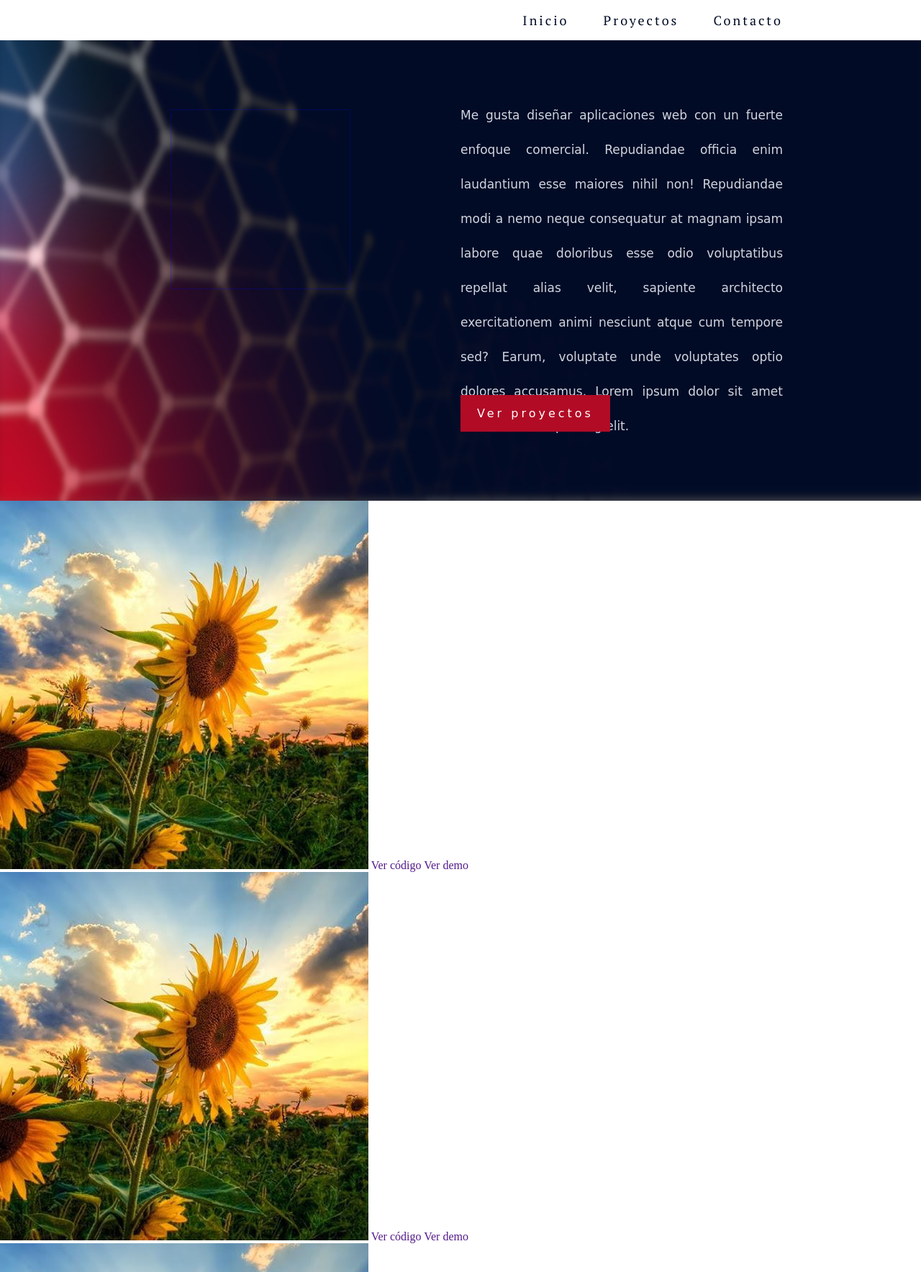
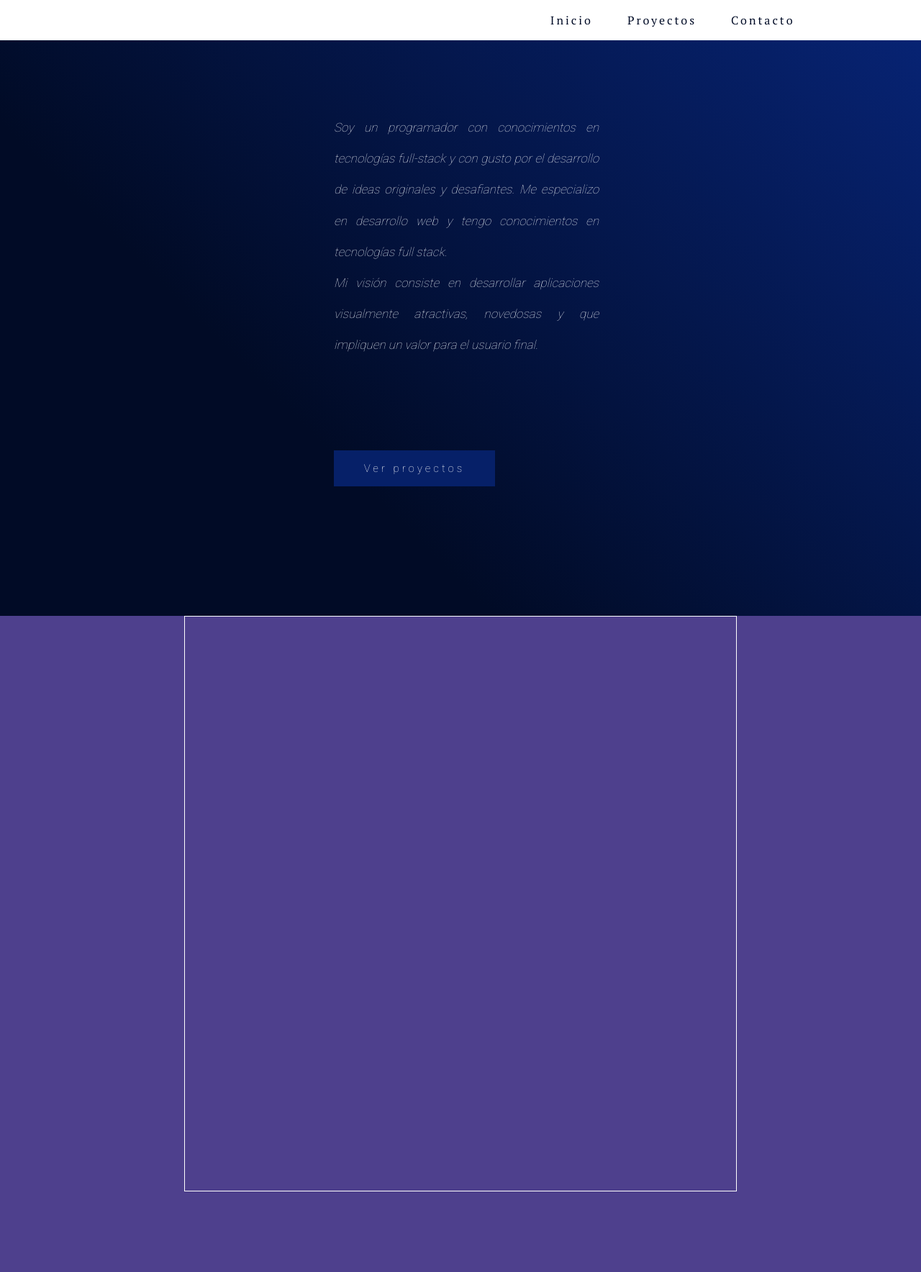
Before and after one commit to jpmsoftware/portfolio, a plain HTML site: page index.html in a window 1280 px wide. Shown: the top 1768 px of the page at 72% size. Drawn offline with Linux system fonts and the light colour scheme; a web font is replaced by a local one.

Commit message:
new layout

```diff
--- a/index.html
+++ b/index.html
@@ -1,70 +1,69 @@
 <!DOCTYPE html>
-<html lang="en">
+<html lang="es">
 <head>
     <meta charset="UTF-8">
     <meta name="viewport" content="width=device-width, initial-scale=1.0">
-    <link rel="stylesheet" href="../styles.css">
-    <script defer src="../index.js"></script>
-    <title>cronossoftware</title>
+    <link rel="stylesheet" href="styles.css">
+    <script defer src="script.js"></script>
+    <link rel="icon" href="./img/favicon.png">
+    <title>jpm software</title>
 </head>
 <body>
     <header>
-        <div id="header-content">
-            <nav id="nav-bar">
-                <ul id="menu">
-                    <li><a href="">Inicio</a></li>
-                    <li><a href="#proyectos">Proyectos</a></li>
-                    <li><a href="">Contacto</a></li>
-                </ul>
-            </nav>
-            <img src="../img/menu.png" alt="" id="burger" onclick="ShowMenu()">
-        </div>
+        <nav id="nav-bar">
+            <ul id="menu">
+                <li><a href="#inicio">Inicio</a></li>
+                <li><a href="#proyectos">Proyectos</a></li>
+                <li><a href="#" onclick="ShowModal()">Contacto</a></li>
+            </ul>
+        </nav>
+        <img src="img/menu.png" alt="" id="burger" onclick="ShowMenu()">
     </header>
 
-    <section id="banner">
-        <img src="../img/background-horizontal.jpg" alt="" id="bk">
+    <section id="inicio">
+        <div id="background"></div>
         <div id="banner-content">
-            <div id="images-area">
-                <div id="profile-img"></div>
-            </div>
             <div id="text-area">
-                <h3></h3>
-                <p>Me gusta diseñar aplicaciones web con un fuerte enfoque comercial.
-                Repudiandae officia enim laudantium esse maiores nihil non!
-                Repudiandae modi a nemo neque consequatur at magnam ipsam labore
-                quae doloribus esse odio voluptatibus repellat alias velit,
-                sapiente architecto exercitationem animi nesciunt atque cum tempore sed? Earum,
-                voluptate unde voluptates optio dolores accusamus.
-                Lorem ipsum dolor sit amet consectetur adipisicing elit. </p>
-                <a href="" class="button">Ver proyectos</a>
+                <p>Soy un programador con conocimientos en tecnologías full-stack
+                y con gusto por el desarrollo de ideas originales y desafiantes.
+                Me especializo en desarrollo web y tengo conocimientos en tecnologías full stack.<br>
+                Mi visión consiste en desarrollar aplicaciones visualmente atractivas, novedosas y que
+                impliquen un valor para el usuario final.
+                </p>
+                <a href="#proyectos" class="button">Ver proyectos</a>
             </div>
         </div>
     </section>
 
-    <section id="projects">
+    <section id="proyectos">
         <div id="card-container">
-            <div id="card-1">
-                <img src="../img/pic01.jpeg" alt="">
-                <a href="">Ver código</a>
-                <a href="">Ver demo</a>
+            <div class="card">
+                <!-- <a href="" class="button"></a>
+                <a href="" class="button"></a> -->
             </div>
-            <div id="card-2">
-                <img src="../img/pic01.jpeg" alt="">
-                <a href="">Ver código</a>
-                <a href="">Ver demo</a>
+            <div class="card">
+                <!-- <a href="" class="button"></a>
+                <a href="" class="button"></a> -->
             </div>
-            <div id="card-3">
-                <img src="../img/pic01.jpeg" alt="">
-                <a href="">Ver código</a>
-                <a href="">Ver demo</a>
+            <div class="card">
+                <!-- <a href="" class="button"></a>
+                <a href="" class="button"></a> -->
             </div>
         </div>
     </section>
 
-    <img src="../img/arrow-up.png" alt="up" id="btn-up">
+    <section id="contacto">
+        <div id="img-container">
+            <img src="" alt="">
+        </div>
+        <div id="right-panel">
+
+        </div>
+    </section>
+
+    <img src="img/flecha-arriba.png" alt="up" id="btn-up" onclick="ScrollUp()">
 
     <footer>
-
     </footer>
 </body>
 </html>
--- a/script.js
+++ b/script.js
@@ -1,18 +1,36 @@
 var btnUp = document.getElementById('btn-up')
 var burger = document.getElementById('burger');
+var modal = document.getElementById('contacto');
+
+window.onload = () => {
+
+}
 
 window.onscroll = () => {
     if (window.pageYOffset >= 350) {
         btnUp.style.display = 'block';
-        btnUp.style.animation = 'FadeIn 1.5s 1';
+        btnUp.style.animation = 'FadeIn 1s 1';
     } else {
-        btnUp.style.animation = 'FadeOut 1.5s 1';
-        setInterval(() => {
-            // btnUp.style.display = 'none';
-        }, 1500);
+        btnUp.style.animation = 'FadeOut 0.7s 1';
+        btnUp.style.animationFillMode = 'forwards';
     }
 }
 
-function ShowMenu () {
-    burger.style.rotate = 90;
+window.onclick = (event) => {
+    if(event.target == modal) {
+        modal.style.display = 'none';
+    }
 }
+
+function ScrollUp() {
+    window.scrollTo(0, 0);
+}
+
+function ShowModal() {
+    modal.style.display = 'block';
+    return false;
+}
+
+function CloseModal() {
+
+}
--- a/styles.css
+++ b/styles.css
@@ -1,18 +1,5 @@
 @import url('https://fonts.googleapis.com/css?family=PT+Serif&display=swap');
-@import url('https://fonts.googleapis.com/css?family=Montserrat&display=swap');
-@import url('https://fonts.googleapis.com/css?family=Bellota+Text&display=swap');
-@import url('https://fonts.googleapis.com/css?family=Bellota+Text&display=swap');
-
-/*
-    COLORS:
-    Blueish - #010b26
-    Goldenrod - #DAA520
-    Red - #b20b25
-*/
-
-html{
-    scroll-behavior: smooth;
-}
+@import url('https://fonts.googleapis.com/css?family=Roboto:100&display=swap');
 
 *{
     padding: 0;
@@ -22,52 +9,54 @@ html{
     box-sizing: border-box;
 }
 
-body{
-    height: 2000px;
+:root {
+    --first-color: #010b26;
+    --second-color: rgb(78, 64, 141);
+    --third-color: #000;
 }
 
-header{
-    background-color: #fff;
+html{
+    scroll-behavior: smooth;
+}
+
+header {
+    position: relative;
     overflow: hidden;
     width: 100%;
     height: 3.5rem;
-    position: relative;
-}
-
-#header-content {
-    position: relative;
-    width: 70%;
-    height: auto;
-    margin: 0 auto;
-    display: flex;
 }
 
 #nav-bar{
-    position: absolute;
-    right: 0%;
+    position: relative;
+    margin: 0 auto;
+    width: 60%;
+    height: 100%;
 }
 
 #menu{
+    position: absolute;
+    right: 0;
     display: flex;
+    width: 40%;
 }
 
 #menu li{
-    padding: 0 0rem 0 3rem;
+    flex: 1;
+    padding-left: 3rem;
     line-height: 3.5rem;
-    text-align: center;
-    animation: FadeIn 1.5s 1;
+    animation: FadeIn 2s 1;
 }
 
 #menu li:hover a{
     transition: all .4s;
-    color: 	rgb(230, 174, 33);
+    color: 	rgb(78, 64, 141);
 }
 
 #menu li a{
     color: #010b26;
     font-family: 'PT Serif', sans-serif;
     letter-spacing: 3px;
-    font-size: 18px;
+    font-size: 16px;
 }
 
 #burger{
@@ -80,91 +69,108 @@ header{
     transform: translate(0, -50%);
 }
 
-#banner {
+#inicio {
     position: relative;
-    height: 40rem;
+    height: 50rem;
 }
 
-#bk{
+#background {
+    position: absolute;
+    top: 0;
+    left: 0;
     width: 100%;
     height: 100%;
+    background: linear-gradient(45deg, rgba(1,11,38,1) 33%, rgba(7,35,115,1) 100%);
 }
 
 #banner-content {
     position: absolute;
-    top: 0;
+    top: 50%;
     left: 50%;
-    transform: translate(-50%, 0);
-    width: 70%;
-    height: 100%;
+    transform: translate(-50%, -50%);
+    width: 60%;
+    height: 75%;
     margin: 0 auto;
 }
 
-#images-area {
+#text-area {
+    position: absolute;
+    top: 50%;
+    left: 50%;
+    transform: translate(-50%, -50%);
     width: 50%;
     height: 100%;
 }
 
-#profile-img{
-    position: relative;
-    margin-top: 6rem;
-    left: 10%;
-    width: 250px;
-    height: 250px;
-    border: 1px dotted blue;
-    opacity: .5;
-    border-radius: 3px;
-}
-
-#text-area {
+#text-area p {
     position: absolute;
-    top: 0;
-    right: 0;
-    width: 50%;
-    height: 100%;
-}
-
-#text-area h3 {
-
-}
-
-#text-area p {
-    padding-top: 5rem;
     width: 100%;
-    height: 70%;
+    height: auto;
     color: #d1d5df;
-    line-height: 3rem;
+    line-height: 2.7rem;
     font-size: 17px;
-    font-family: 'Bellota Text', cursive;
+    font-family: 'Roboto', sans-serif;
+    font-style: italic;
     text-align: justify;
-
-    animation: FadeIn 3s 1;
+    animation: FadeIn 2s 1, SlideFromLeft 1.5s 1;
+    padding-left: 1rem;
 }
 
 .button {
     position: absolute;
-    bottom: 15%;
-    width: 13rem;
-    font-size: 16px;
+    bottom: 5rem;
+    width: 14rem;
+    font-size: 15px;
     letter-spacing: 4px;
-    background-color: #b20b25;
+    background-color: #062068;
     padding: 1rem;
+    margin-left: 1rem;
     text-align: center;
     color: #fff;
-    font-family: 'Bellota Text', cursive;
-
-    animation: SlideFromBelow 1.5s 1, FadeIn 1.5s 1;
+    font-family: 'Roboto', serif;
+    animation: FadeIn 1s 1, SlideFromBelow 1s 1;
 }
 
-.button a:hover {
-    transition: all .4s;
-    color: #fff;
-    background-color: #ce1530;
+.button:hover {
+    transition: all .6s;
+    background-color: rgb(50, 50, 120);
 }
 
+#proyectos {
+    background: var(--second-color);
+    width: 100%;
+    height: 60rem;
+}
 
-#projects {
-    height: 1000px;
+#card-container {
+    width: 60%;
+    height: 50rem;
+    position: absolute;
+    left: 50%;
+    transform: translate(-50%, 0);
+    border: 1px solid white;
+}
+
+#contacto {
+    display: none;
+    position: fixed;
+    top: 10%;
+    left: 50%;
+    transform: translate(-50%, 0%);
+    width: 60%;
+    height: 50%;
+    z-index: 1;
+    background: #fff;
+    border: 1px solid gray;
+    animation: FadeIn 1s 1;
+}
+
+#img-container {
+    position: absolute;
+    width: 200px;
+    height: 200px;
+    background-color: red;
+    padding-top: 2rem;
 }
 
 #btn-up {
@@ -172,12 +178,18 @@ header{
     position: fixed;
     right: 5%;
     bottom: 5%;
-    width: 40px;
-    height: 40px;
+    z-index: 1;
+}
+
+#btn-up:hover {
+    cursor: pointer;
 }
 
 footer {
-
+    position: relative;
+    width: 100%;
+    height: 10rem;
+    background-color: yellow;
 }
 
 @keyframes FadeIn {
@@ -191,26 +203,26 @@ footer {
 }
 
 @keyframes SlideFromAbove {
-    0% { margin-top: -30px; }
+    0% { margin-top: -40px; }
     100% { margin-top: 0}
 }
 
 @keyframes SlideFromBelow {
-    0% { margin-bottom: -30px; }
+    0% { margin-bottom: -50px; }
     100% { margin-bottom: 0; }
 }
 
-@keyframes Rotate {
-    0% { transform: rotateX(0); }
-    100% { transform: rotateX(90deg); }
+@keyframes AppearFromLeft {
+    0% { margin-left: -75px; }
+    100% { margin-left: 0; }
 }
 
-@keyframes AutoSpacing {
-    0% { letter-spacing: 0; }
-    100% {  letter-spacing: 5px; }
+@keyframes SlideFromLeft {
+    0% { margin-left: -100px; }
+    100% { margin-left: 0px; }
 }
 
-@media (max-width: 920px){
+/* @media (max-width: 920px){
     #header-content {
         width: 90%;
     }
@@ -230,7 +242,7 @@ footer {
         background-image: none;
     }
 
-    #banner {
+    #inicio {
         position: absolute;
         width: 100%;
         height: 100%;
@@ -243,23 +255,12 @@ footer {
         transform: translate(-50%, 0);
         width: 90%;
         height: 100%;
+        border: 5px solid yellow;
     }
 
-    #images-area {
-        position: absolute;
-        top: 0;
-        width: 100%;
-        height: 7rem;
-    }
-
-    #profile-img {
-        display: none;
-        position: absolute;
-        top: 0%;
-        left: 50%;
-        transform: translate(-50%, 0);
-        width: 100px;
-        height: 100px;
+    #projects-slider {
+        width: 200px;
+        height: 200px;
     }
 
     #text-area {
@@ -279,4 +280,4 @@ footer {
         left: 50%;
         transform: translate(-50%, 0);
     }
-}
+} */
--- /dev/null
+++ b/styles2.css
@@ -0,0 +1,132 @@
+@import url('https://fonts.googleapis.com/css2?family=Baloo+Thambi+2&family=Roboto&display=swap');
+
+*{
+    padding: 0;
+    margin: 0;
+    box-sizing: border-box;
+    text-decoration: none;
+    list-style-type: none;
+    font-family: 'Baloo Thambi 2', cursive;
+}
+
+body {
+    width: 100%;
+    height: 100%;
+    background: rgb(10, 30, 40);
+}
+
+header {
+    position: relative;
+    width: 100%;
+    height: 5rem;
+}
+
+nav {
+    position: relative;
+    display: flex;
+    width: 70%;
+    height: 100%;
+    margin: 0 auto;
+}
+
+nav > a {
+    position: absolute;
+    top: 50%;
+    transform: translate(0, -50%);
+    color: #fff;
+    font-size: larger;
+    font-family: 'Baloo Thambi 2', cursive;
+}
+
+nav ul {
+    display: flex;
+    position: absolute;
+    right: 0%;
+    top: 50%;
+    transform: translate(0, -50%);
+}
+
+nav ul a {
+    color: #fff;
+    font-size: larger;
+    font-family: 'Baloo Thambi 2', cursive;
+    margin-left: 5rem;
+}
+
+#inicio {
+    margin: 0 auto;
+    width: 70%;
+    height: 53rem;
+}
+
+.container {
+    width: 25%;
+    padding: 5px;
+}
+
+.center {
+    position: absolute;
+    top: 50%;
+    left: 50%;
+    transform: translate(-50%, -50%);
+}
+
+.container h1 {
+    font-size: 28px;
+    font-family: 'Roboto', sans-serif;
+    letter-spacing: 3px;
+    text-align: center;
+    color: #fff;
+}
+
+.container h3 {
+    margin-top: 1rem;
+    color: #fff;
+    opacity: .6;
+    text-align: center;
+    font-size: medium;
+    font-family: 'Roboto', sans-serif;
+}
+
+.container p {
+    margin-top: 5rem;
+    text-align: center;
+    color: #fff;
+    line-height: 2rem;
+    font-weight: lighter;
+    font-family: 'Roboto', sans-serif;
+    animation: FadeIn 3s;
+}
+
+.container p:last-child {
+    border: none;
+    position: absolute;
+    left: 50%;
+    transform: translate(-50%, 0);
+    margin-top: 5rem;
+    text-align: center;
+    color: #fff;
+    background-color: green;
+    width: 12rem;
+    line-height: 2.5rem;
+    border-radius: 25px;
+    align-content: center;
+    vertical-align: middle;
+    animation: SlideFromAbove 2s 1;
+}
+
+.container p:last-child:hover {
+    transition: all .5s;
+    background-color: rgb(0, 50, 0);
+    cursor: pointer;
+}
+
+@keyframes FadeIn {
+    0% { opacity: 0; }
+    100% { opacity: 1; }
+}
+
+@keyframes SlideFromAbove {
+    0% { margin-bottom: 100px; }
+    100% { margin-bottom: 0; }
+}
```
Also changed, not shown: index2.html (added, +31 -0 lines), Candara.ttf (added), img/arrow-up.png (deleted), img/background-vertical.jpg, img/favicon.png (added), img/flecha-arriba.png (added), img/flecha-hacia-abajo.png (added), img/logo.png (deleted), 5 other files.
